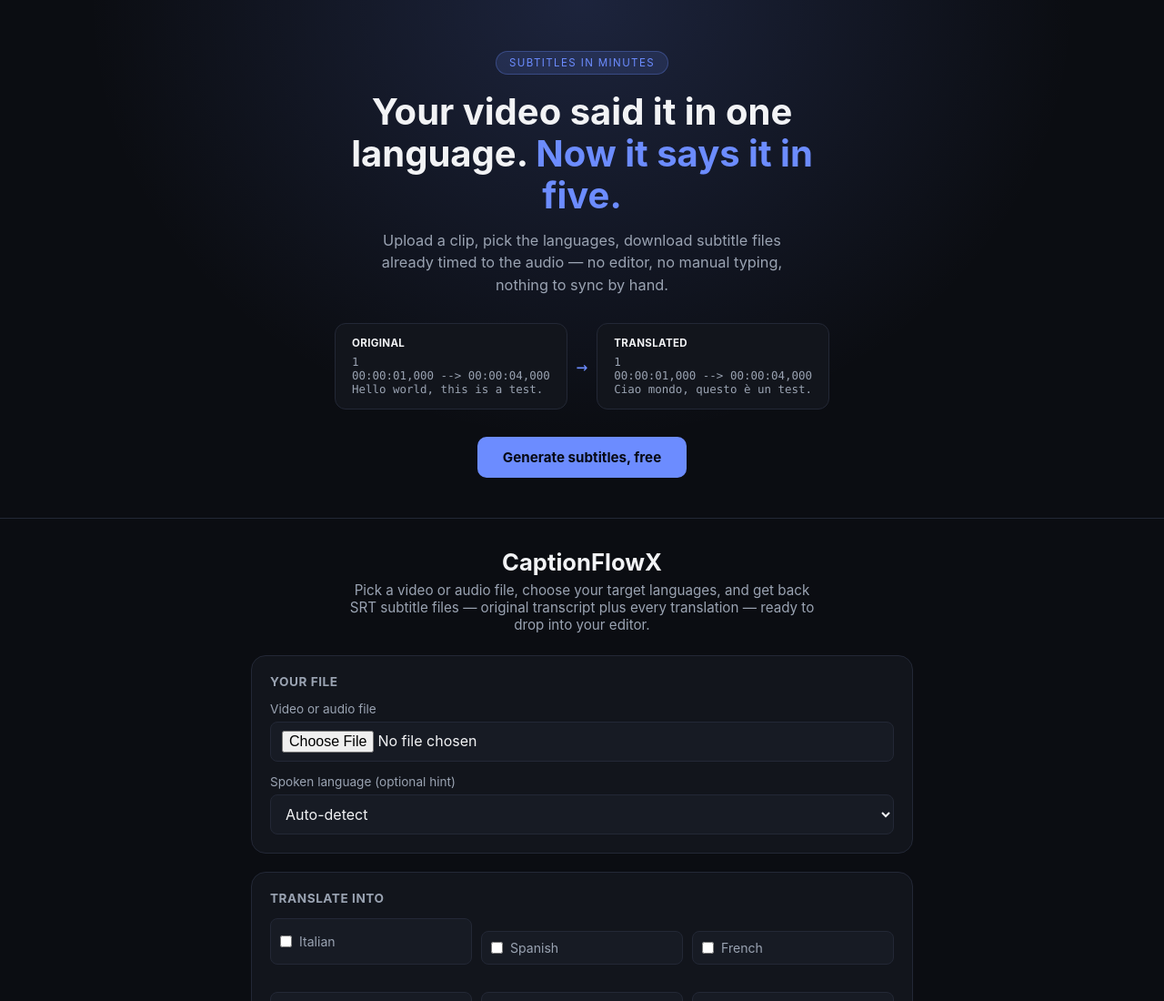
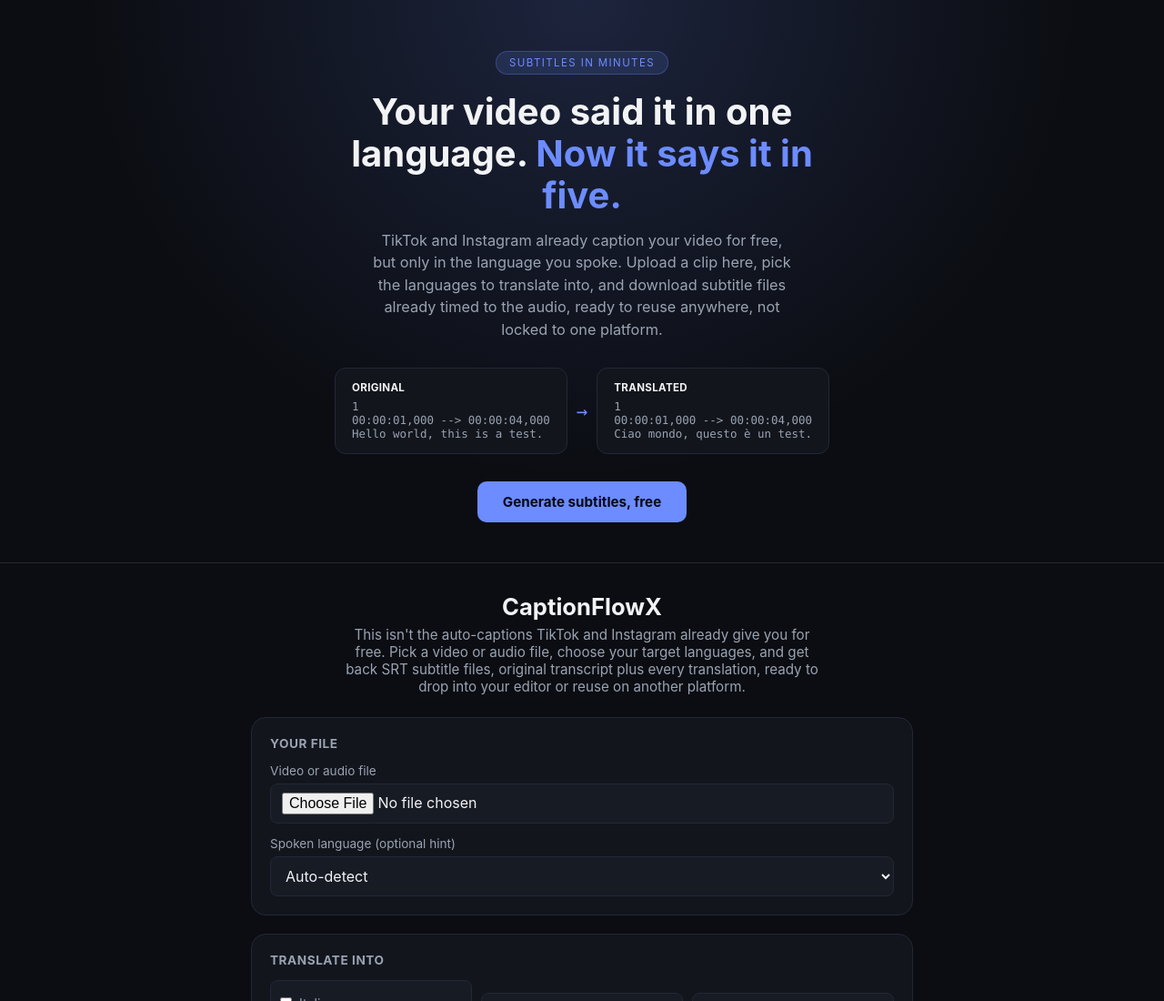
Before and after one commit to trailpawsgear/captionflowx-app, a plain HTML site: page index.html in a window 1280 px wide. Shown: the top 1100 px of the page at 91% size. Drawn offline with Linux system fonts and the light colour scheme.

Commit message:
Clarify positioning vs free native platform captions

```diff
--- a/index.html
+++ b/index.html
@@ -4,16 +4,16 @@
 <meta charset="utf-8">
 <meta name="viewport" content="width=device-width, initial-scale=1">
 <title>CaptionFlowX — Auto subtitles, translated, ready to burn in</title>
-<meta name="description" content="Upload a video or audio file, get back an SRT subtitle file transcribed and translated into any language you need, ready to burn into your video.">
+<meta name="description" content="TikTok and Instagram already caption your video for free, in the language you spoke. CaptionFlowX does the part they don't: translating it into other languages, as a portable SRT file you can reuse anywhere, not locked to one platform.">
 <link rel="canonical" href="https://captionflowx.x8tools.com/">
 <meta property="og:type" content="website">
 <meta property="og:site_name" content="CaptionFlowX">
 <meta property="og:title" content="CaptionFlowX — Auto subtitles, translated, ready to burn in">
-<meta property="og:description" content="Upload a video or audio file, get back an SRT subtitle file transcribed and translated into any language you need, ready to burn into your video.">
+<meta property="og:description" content="TikTok and Instagram already caption your video for free, in the language you spoke. CaptionFlowX does the part they don't: translating it into other languages, as a portable SRT file you can reuse anywhere, not locked to one platform.">
 <meta property="og:image" content="https://captionflowx.x8tools.com/og-image.png">
 <meta name="twitter:card" content="summary_large_image">
 <meta name="twitter:title" content="CaptionFlowX — Auto subtitles, translated, ready to burn in">
-<meta name="twitter:description" content="Upload a video or audio file, get back an SRT subtitle file transcribed and translated into any language you need, ready to burn into your video.">
+<meta name="twitter:description" content="TikTok and Instagram already caption your video for free, in the language you spoke. CaptionFlowX does the part they don't: translating it into other languages, as a portable SRT file you can reuse anywhere, not locked to one platform.">
 <style>
   :root{
     --bg:#0b0d12; --panel:#12151c; --panel2:#171b24; --text:#f2f3f5; --muted:#9aa3b2;
@@ -76,7 +76,7 @@
 <section class="hero">
   <div class="hero-eyebrow">SUBTITLES IN MINUTES</div>
   <h1>Your video said it in one language. <span>Now it says it in five.</span></h1>
-  <p class="sub">Upload a clip, pick the languages, download subtitle files already timed to the audio — no editor, no manual typing, nothing to sync by hand.</p>
+  <p class="sub">TikTok and Instagram already caption your video for free, but only in the language you spoke. Upload a clip here, pick the languages to translate into, and download subtitle files already timed to the audio, ready to reuse anywhere, not locked to one platform.</p>
   <div class="srt-strip">
     <div class="card"><b>Original</b>1<br>00:00:01,000 --&gt; 00:00:04,000<br>Hello world, this is a test.</div>
     <div class="arrow">→</div>
@@ -88,7 +88,7 @@
   <div id="tool">
   <header>
     <h1>CaptionFlowX</h1>
-    <p>Pick a video or audio file, choose your target languages, and get back SRT subtitle files — original transcript plus every translation — ready to drop into your editor.</p>
+    <p>This isn't the auto-captions TikTok and Instagram already give you for free. Pick a video or audio file, choose your target languages, and get back SRT subtitle files, original transcript plus every translation, ready to drop into your editor or reuse on another platform.</p>
   </header>
 
   <form id="form">
```
